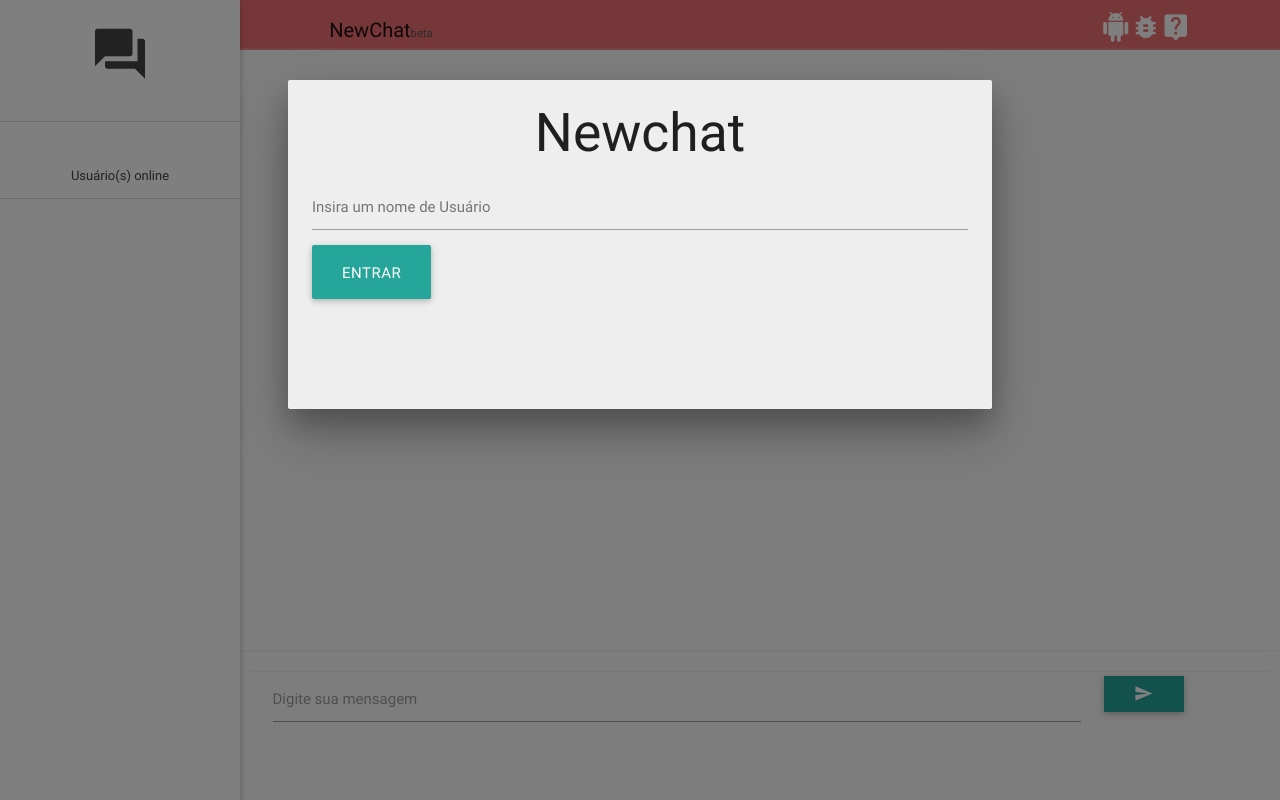
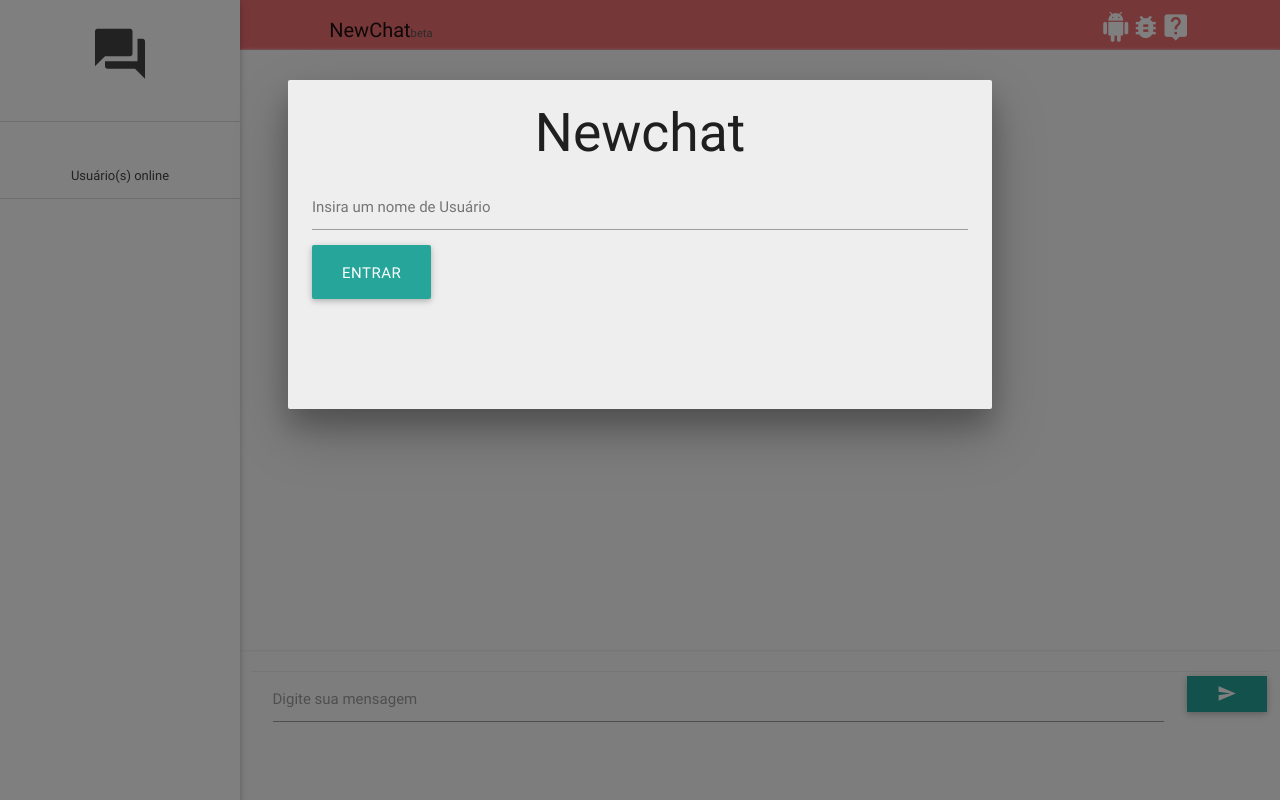
Before and after one commit to nadoneves/newchat, a website: page view/index2.html in a window 1280 px wide. Drawn offline with nearby package versions, Linux system fonts and the light colour scheme; no server answers.

Commit message:
att col input.message e button.sendMsg

```diff
--- a/view/index2.html
+++ b/view/index2.html
@@ -231,11 +231,11 @@
 		            </div>
 
 		            <div class="send-wrap ">
-		                <div class="input-field col s10">
+		                <div class="input-field col s11">
 					        <input id="username" type="text" class="validate message">
 					        <label for="username">Digite sua mensagem</label>
 					    </div>
-			            <div class="input-field col s2">
+			            <div class="input-field col s1">
 			                <a href="javascript: void(0);" class=" col-lg-4 text-right btn send-message-btn pull-right sendMsg" role="button">
 								<i class="small mdi-content-send"></i>
 							</a>
```
